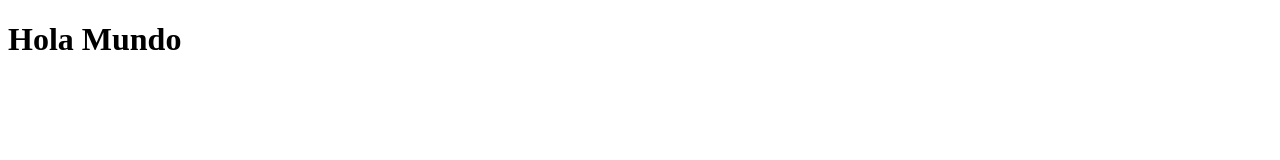
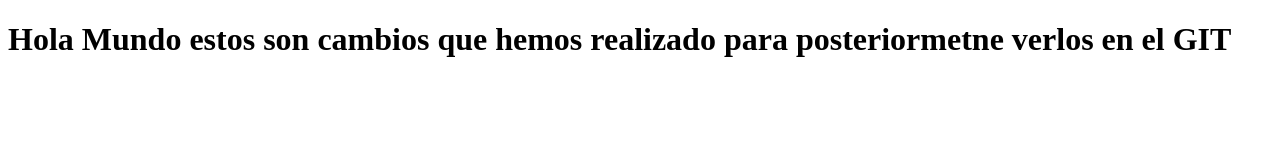
Before and after one commit to JaimeACG/mi-primer-repo, a plain HTML site: page nosotros.html in a window 1280 px wide. Drawn offline with Linux system fonts and the light colour scheme.

Commit message:
mi segundo commit

```diff
--- a/nosotros.html
+++ b/nosotros.html
@@ -7,6 +7,6 @@
     <title>Mi Página</title>
 </head>
 <body>
-    <h1>Hola Mundo</h1>
+    <h1>Hola Mundo estos son cambios que hemos realizado para posteriormetne verlos en el GIT</h1>
 </body>
 </html>
```
